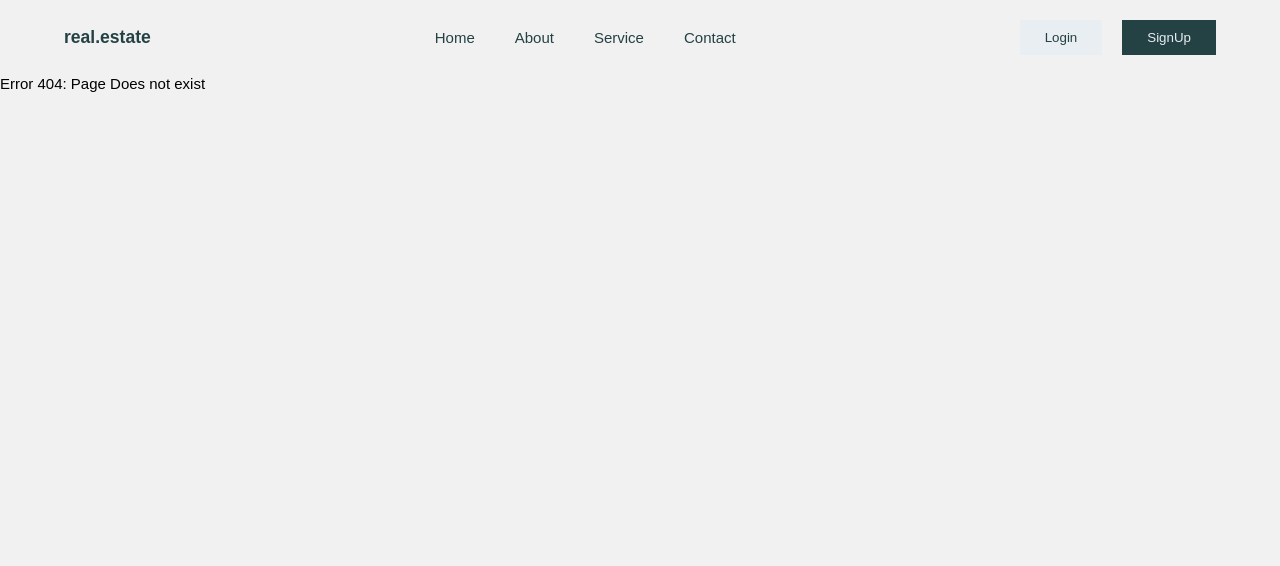
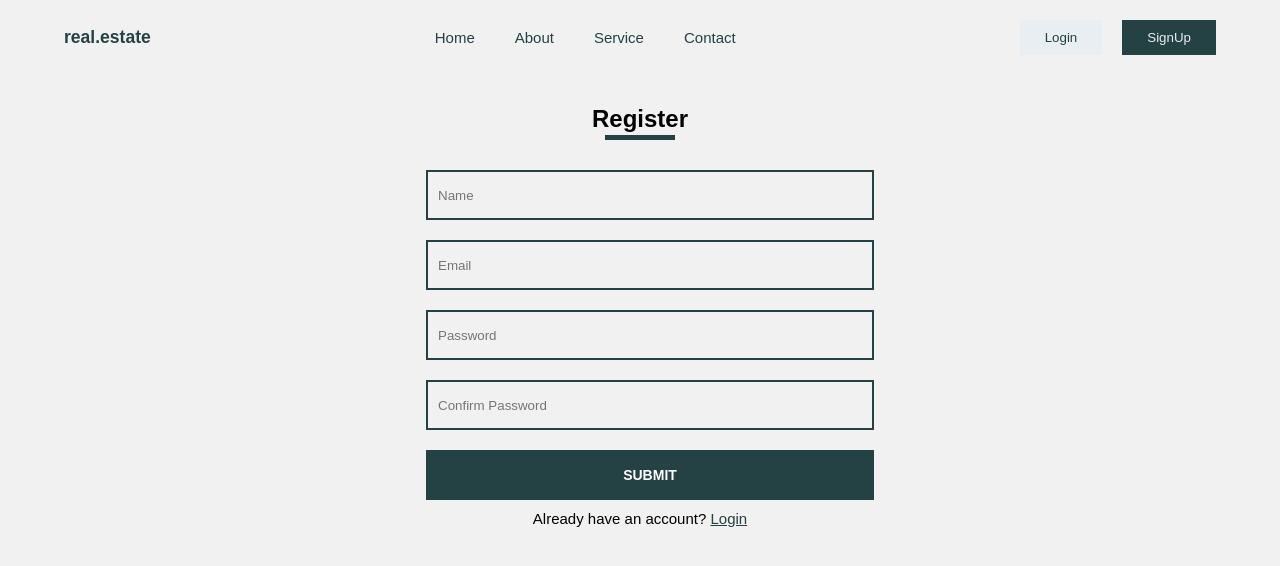
Before and after one commit to mishael1-d/realestate-website, a React (Create React App) app: page /register in a window 1280 px wide. Before the commit this address had no page. Shown: the top 566 px of the page. Built offline with nearby package versions, Linux system fonts and the light colour scheme; a web font is replaced by a local one.

Commit message:
created login and register pages

```diff
--- a/src/App.js
+++ b/src/App.js
@@ -3,8 +3,11 @@ import Home from "./components/HomePage/Home";
 import Houses from "./components/HousesList/HousesList"
 import Navbar from "./components/Navbar/Navbar";
 import SingleHouse from "./components/SingleHouse/SingleHouse";
+import Search from "./components/Search/Search";
+import Login from "./components/Login/Login";
 import Error from "./components/ErrorPage/Error";
 import { BrowserRouter, Route, Routes } from "react-router-dom";
+import Register from "./components/Register/Register";
 
 function App() {
   return (
@@ -12,10 +15,13 @@ function App() {
       <BrowserRouter>
       <Navbar />
         <Routes>
-          <Route exact path="/" element={<Home />}></Route>
-          <Route exact path="/houses" element={<Houses />}></Route>
-          <Route exact path="houses/:id" element={<SingleHouse />}></Route>
-          <Route path="*" element={<Error />}></Route>
+          <Route exact path="/" element={<Home />}/>
+          <Route exact path="/houses" element={<Houses />}/>
+          <Route exact path="houses/:id" element={<SingleHouse />}/>
+          <Route exact path="search" element={<Search />}/>
+          <Route exact path="login" element={<Login />}/>
+          <Route exact path="register" element={<Register />}/>
+          <Route path="*" element={<Error />}/>
         </Routes>
       </BrowserRouter>
     </>
--- a/src/components/HousesList/HousesList.js
+++ b/src/components/HousesList/HousesList.js
@@ -10,7 +10,7 @@ function HousesList() {
   const [currentPage, setCurrentPage] = useState(1);
   // const [loading, setLoading] = useState(false)
   const [postPerPage] = useState(6);
-  const [searchTerm, setSearchTerm] = useState('')
+  const [searchTerm, setSearchTerm] = useState("");
 
   const indexOfLastPost = currentPage * postPerPage;
   const indexOfFirstPost = indexOfLastPost - postPerPage;
@@ -28,17 +28,28 @@ function HousesList() {
             <option value="price">Price</option>
             <option value="price">Location</option>
           </select>
-          <input type="search" placeholder="Type something" onChange={event =>{setSearchTerm(event.target.value)}}/>
+          <input
+            type="search"
+            placeholder="Type something"
+            onChange={(event) => {
+              setSearchTerm(event.target.value);
+            }}
+          />
         </div>
       </div>
       <div className="houses-container container">
-        {currentPost.filter((val)=>{
+        {currentPost
+          .filter((val) => {
             if (searchTerm === "") {
-            return val
-          } else if(val.city.toLowerCase().includes(searchTerm.toLowerCase()) || val.price.toString().includes(searchTerm.toString())) {
-            return val
+              return val;
+            } else if (
+              val.city.toLowerCase().includes(searchTerm.toLowerCase()) ||
+              val.price.toString().includes(searchTerm.toString())
+            ) {
+              return val;
             }
-        }).map((property, index) => {
+          })
+          .map((property, index) => {
             return (
               <div key={property.id} className="houses-section">
                 <img src={property.image} alt={property.title} />
@@ -49,21 +60,24 @@ function HousesList() {
                   <p>
                     {property.city}, {property.country}
                   </p>
-                <Link to={`${property.id}`} className="primary">Details</Link>
+                  <Link to={`${property.id}`} className="primary">
+                    Details
+                  </Link>
                 </div>
               </div>
             );
           })}
       </div>
-      {searchTerm ? <Pagination
-        postPerPage={1}
-      />:
+      {searchTerm ? (
+        <Pagination postPerPage={1} searchTerm={searchTerm} />
+      ) : (
         <Pagination
           postPerPage={postPerPage}
           totalPosts={posts.length}
           paginate={paginate}
           currentPage={currentPage}
-      />}
+        />
+      )}
     </>
   );
 }
--- /dev/null
+++ b/src/components/Login/Login.css
@@ -0,0 +1,46 @@
+.login {
+    display: flex;
+    flex-direction: column;
+    justify-content: center;
+    align-items: center;
+    margin: 50px auto;
+}
+.login h3 {
+    text-align: left;
+    font-size: 1.5rem;
+    margin-bottom: 2px;
+}
+.underline {
+    width: 70px;
+    height: 5px;
+    background: #244144;
+    margin-bottom: 20px;
+}
+.login input {
+    width: 100%;
+    height: 50px;
+    border: 2px solid #244144;
+    background: none;
+    outline: none;
+    padding: 10px;
+    margin: 10px;
+}
+.login button {
+    width: 100%;
+    height: 50px;
+    border: none;
+    background: #244144;
+    color: #fff;
+    outline: none;
+    padding: 10px;
+    margin: 10px;
+    text-transform: uppercase;
+    font-weight: bolder;
+    font-size: .875rem;
+    cursor: pointer;
+}
+.register-link {
+    color: #244144;
+    text-decoration: underline;
+    cursor: pointer;
+}
--- /dev/null
+++ b/src/components/Login/Login.js
@@ -0,0 +1,19 @@
+import React from 'react'
+import { Link } from 'react-router-dom'
+import "./Login.css"
+const Login = () => {
+    return (
+        <div className='login container'>
+            <h3>Login</h3>
+            <div className="underline"></div>
+            <div className="form-container">
+                <input type="email" name="email" placeholder='Email' />
+                <input type="password" name="password" placeholder='Password' />
+                <button type="submit">Submit</button>
+            </div>
+            <p>Don't have an account? <Link to="/register" className="register-link">Register</Link></p>
+        </div>
+    )
+}
+
+export default Login
--- a/src/components/Pagination/Pagination.js
+++ b/src/components/Pagination/Pagination.js
@@ -1,7 +1,7 @@
 import React from 'react'
 import "./Pagination.css"
 
-function Pagination({totalPosts, postPerPage, paginate, currentPage}) {
+function Pagination({totalPosts, postPerPage, paginate, currentPage, searchTerm}) {
     const pageNumbers = []
     for(let i =1; i<= Math.ceil(totalPosts/postPerPage); i++){
         pageNumbers.push(i)
--- /dev/null
+++ b/src/components/Register/Register.css
@@ -0,0 +1,47 @@
+.register {
+    display: flex;
+    flex-direction: column;
+    justify-content: center;
+    align-items: center;
+    margin: 50px auto;
+    width: 35%;
+}
+.register h3 {
+    text-align: left;
+    font-size: 1.5rem;
+    margin-bottom: 2px;
+}
+.underline {
+    width: 70px;
+    height: 5px;
+    background: #244144;
+    margin-bottom: 20px;
+}
+.register input {
+    width: 100%;
+    height: 50px;
+    border: 2px solid #244144;
+    background: none;
+    outline: none;
+    padding: 10px;
+    margin: 10px;
+}
+.register button {
+    width: 100%;
+    height: 50px;
+    border: none;
+    background: #244144;
+    color: #fff;
+    outline: none;
+    padding: 10px;
+    margin: 10px;
+    text-transform: uppercase;
+    font-weight: bolder;
+    font-size: .875rem;
+    cursor: pointer;
+}
+.register-link {
+    color: #244144;
+    text-decoration: underline;
+    cursor: pointer;
+}
--- /dev/null
+++ b/src/components/Register/Register.js
@@ -0,0 +1,21 @@
+import React from 'react'
+import { Link } from 'react-router-dom'
+import "./Register.css"
+const Register = () => {
+    return (
+        <div className='register container'>
+            <h3>Register</h3>
+            <div className="underline"></div>
+            <div className="form-container">
+                <input type="text" name="name" placeholder='Name' />
+                <input type="email" name="email" placeholder='Email' />
+                <input type="password" name="password" placeholder='Password' />
+                <input type="password" name="password" placeholder='Confirm Password' />
+                <button type="submit">Submit</button>
+            </div>
+            <p>Already have an account? <Link to="/login" className="register-link">Login</Link></p>
+        </div>
+    )
+}
+
+export default Register
--- a/src/components/Search/Search.js
+++ b/src/components/Search/Search.js
@@ -0,0 +1,11 @@
+import React from 'react'
+
+const Search = () => {
+    return (
+        <div>
+            Search component
+        </div>
+    )
+}
+
+export default Search
--- a/src/components/SingleHouse/SingleHouse.js
+++ b/src/components/SingleHouse/SingleHouse.js
@@ -1,5 +1,5 @@
 import React, { useEffect, useState } from "react";
-import { useParams } from "react-router-dom";
+import { useParams, useNavigate } from "react-router-dom";
 import Data from "../../data.json";
 import "./SingleHouse.css";
 
@@ -26,6 +26,11 @@ function SingleHouse() {
   }, [id]);
   // console.log(propertyId);
   // console.log(propertyId[0] === id);
+  let navigate = useNavigate()
+  const onSubmit = () => {
+    navigate('../login', {replace:true})
+
+  };
   return (
     <div className="singlehouse-section">
       {/* {uniqueId.map((item=> {
@@ -55,7 +60,7 @@ return <h2>{item.title}</h2>
               <p>
                 <span>Price:</span> &#8358;{house.price}
               </p>
-              <button className="primary">Buy Now</button>
+              <button className="primary" onClick={onSubmit}>Buy Now</button>
             </div>
           </div>
         );
```
Lines whose indentation alone changed are shown as unchanged.
